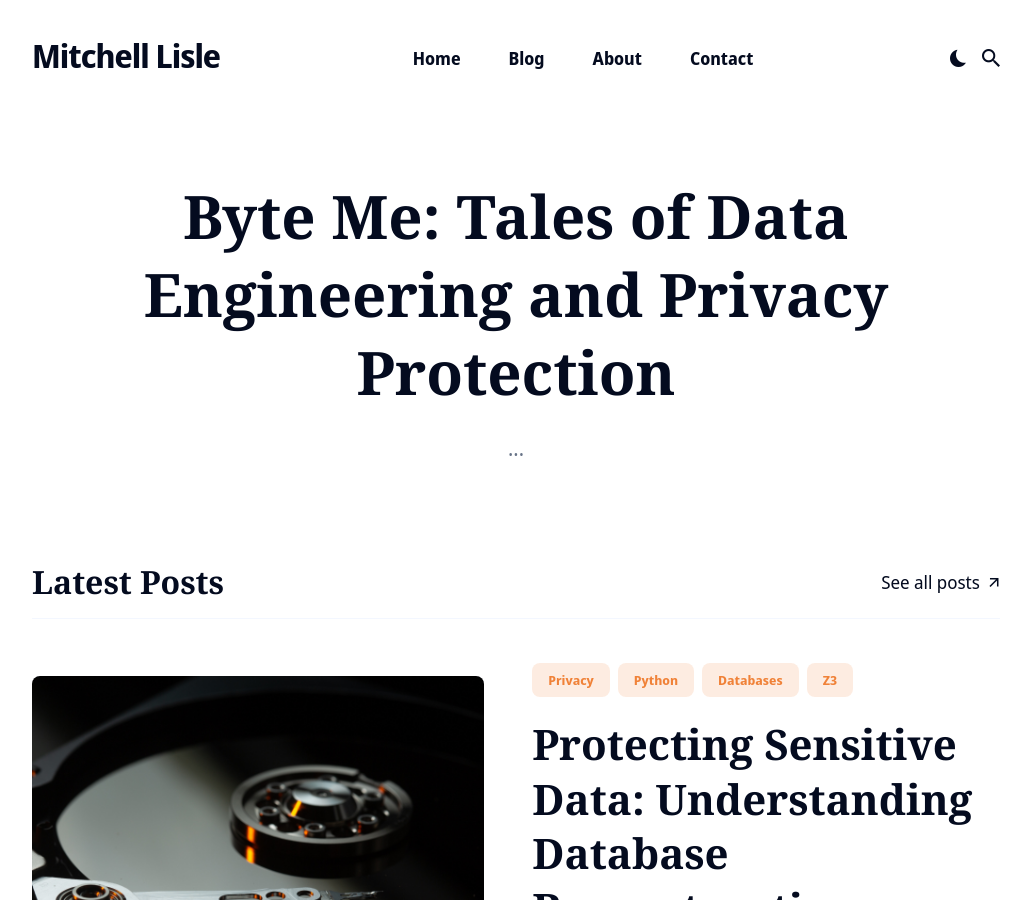
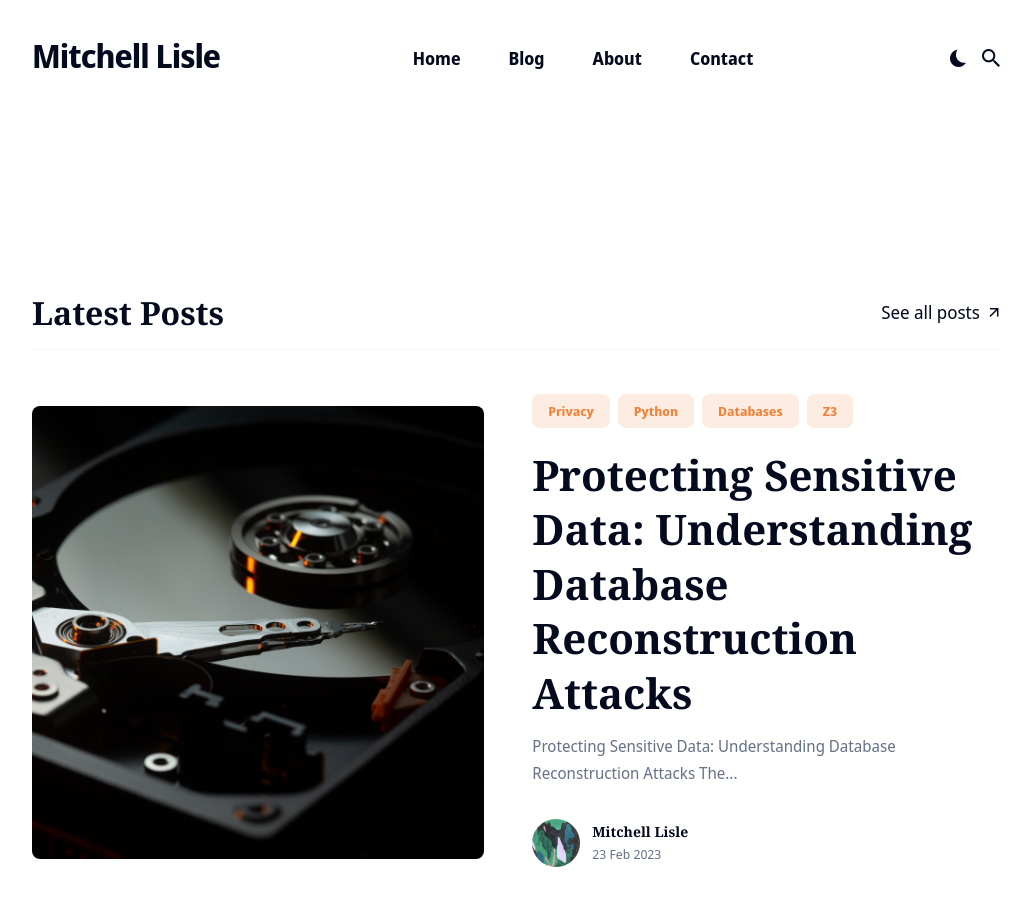
Before and after one commit to mitchelllisle/mitchelllisle.github.io, a Jekyll site: the page built from index.html, in a window 1280 px wide and 900 px high. Shown: the whole window, without its empty margins (124-1155 px from the left). Built offline with Jekyll 4.4.1, drawn with Linux system fonts in a browser that asks for light colours; nearby versions of some CDN libraries.

Commit message:
remove headings

```diff
--- a/_data/settings.yml
+++ b/_data/settings.yml
@@ -24,8 +24,6 @@ menu__settings:
 # Hero Settings
 hero:
   enable: true
-  hero__title: "Byte Me: Tales of Data Engineering and Privacy Protection"
-  hero__description: ...
   hero__image: # You can add hero image. For example '/images/06.jpg'
 
 
```
